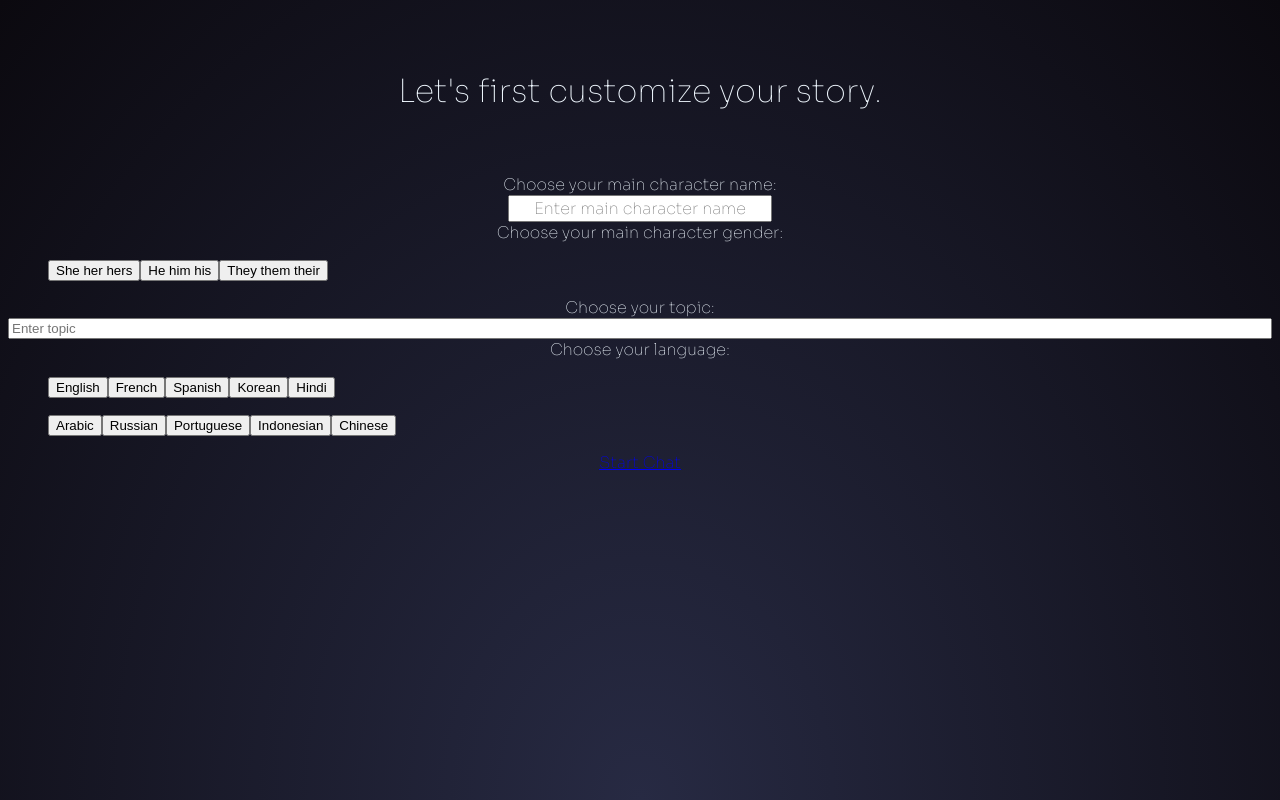
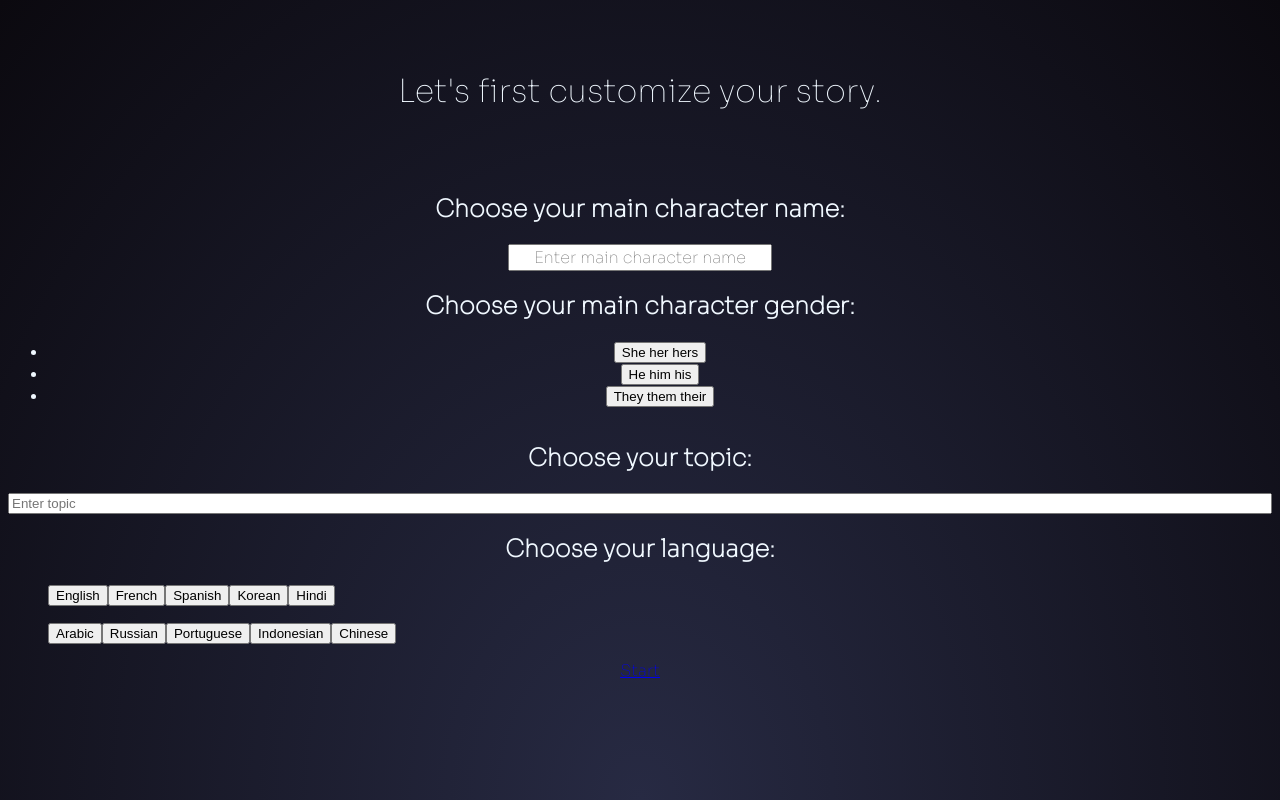
Before and after one commit to sorayapnblm/story-teller-open-ai, a React (Vite) app in the folder client/: page /customize/1/1 in a window 1280 px wide. Built offline with nearby package versions, Linux system fonts and the light colour scheme.

Commit message:
Chnage "Start Chat" to "Start" inside the Link component And h2 tag for the titles

```diff
--- a/client/src/components/CustomizeStory.jsx
+++ b/client/src/components/CustomizeStory.jsx
@@ -41,7 +41,9 @@ const CustomizeStory = () => {
       </div>
       <div className="customize-story-inputs">
         <div className="customize-story-inputs-maincharacter">
+          <h2>
           Choose your main character name:
+          </h2>
           <input
             type="text"
             value={mainCharacterName}
@@ -50,8 +52,10 @@ const CustomizeStory = () => {
           />
         </div>
 
-        <div className="customize-story-inputs-gender">
+        <div className="customize-story-inputs-pronouns">
+          <h2>
           Choose your main character gender:
+          </h2>
           <ul>
             <li>
               <button onClick={() => handlePronounsChange("She her hers")}>
@@ -70,7 +74,9 @@ const CustomizeStory = () => {
         </div>
 
         <div className="customize-story-inputs-topic">
+          <h2>
           Choose your topic:
+          </h2>
           <input
             type="text"
             value={topic}
@@ -80,7 +86,9 @@ const CustomizeStory = () => {
         </div>
 
         <div className="customize-story-inputs-language">
+          <h2>
           Choose your language:
+          </h2>
           <ul>
             {[
               "English",
@@ -113,10 +121,12 @@ const CustomizeStory = () => {
           </ul>
         </div>
 
-        {/* Link to navigate to ChatInterface and pass selected options as state */}
-        <Link to={`/chat/${storyteller}/${storytellername}/${mainCharacterName}/${selectedPronouns}/${topic}/${selectedLanguage}`}>
-          Start Chat
+        <div className="customize-story-link-container">
+        <Link to={`/chat/${storyteller}/${storytellername}/${mainCharacterName}/${selectedPronouns}/${topic}/${selectedLanguage}`}
+        className="customize-story-link">
+          Start
         </Link>
+        </div>
       </div>
     </div>
   );
```
